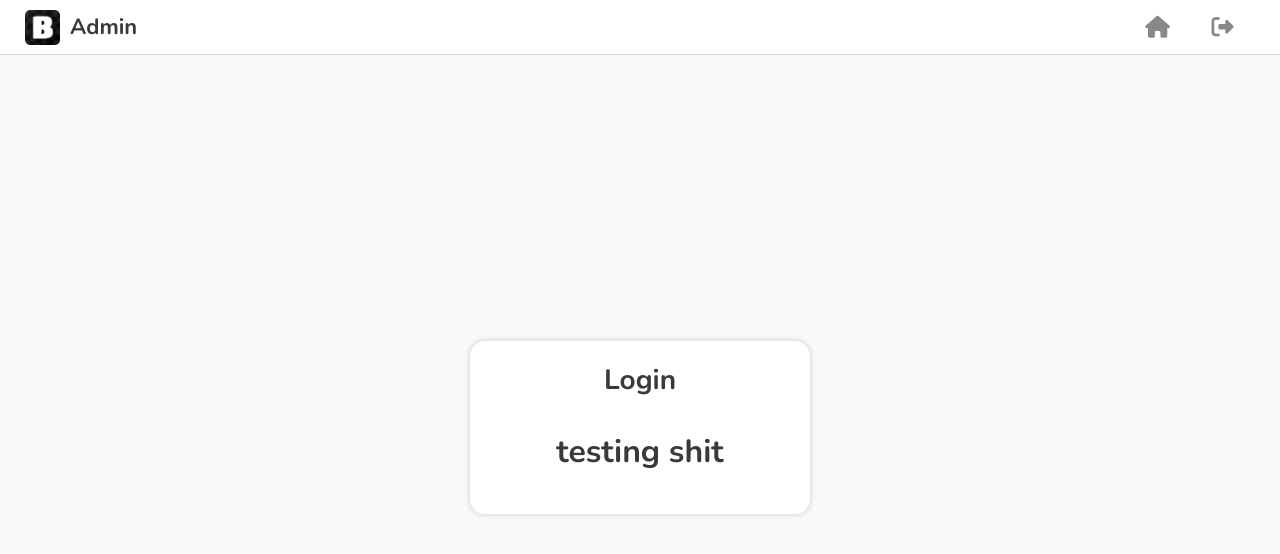
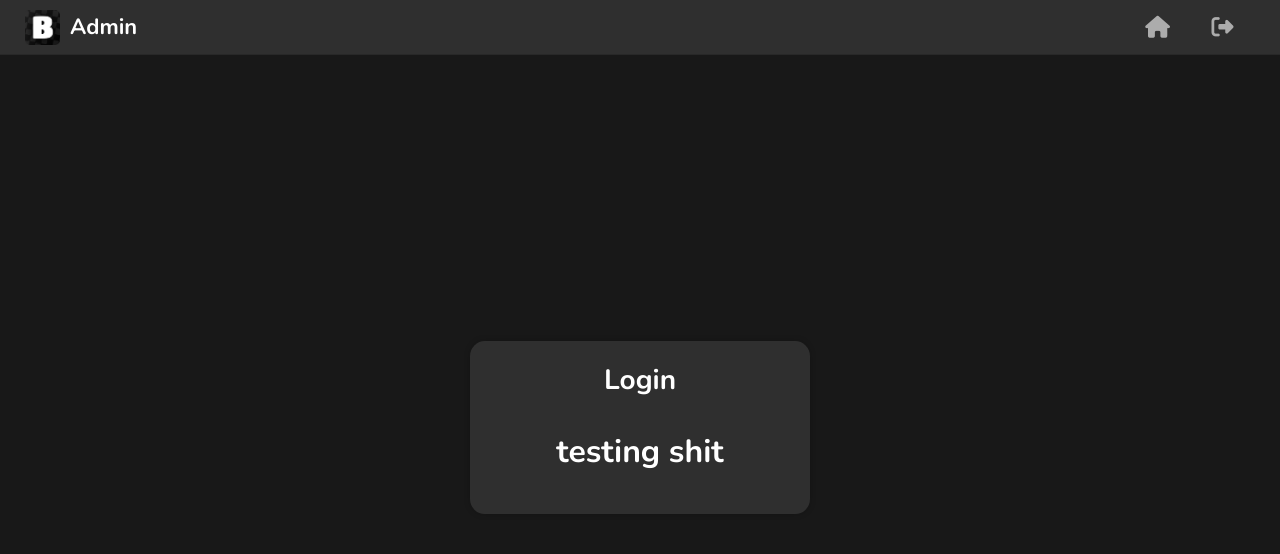
Before and after one commit to BlacketPS/admin.blacket.org, a React (Vite) app: page / in a window 1280 px wide. Shown: the top 554 px of the page. Built offline with nearby package versions, Linux system fonts and the light colour scheme; a web font is replaced by a local one.

Commit message:
dark mode instead

```diff
--- a/src/all.scss
+++ b/src/all.scss
@@ -25,13 +25,13 @@ body {
     position: absolute;
     width: 100%;
     height: 100%;
-    opacity: 0.8;
-    background-image: radial-gradient(#3a3a3a 0.5px, #fafafa 0.5px);
+    filter: brightness(0.5);
+    background-color: var(--background-color);
     background-size: 10px 10px;
 }
 
 .container {
-    background-color: #fff;
+    background-color: var(--background-color);
     width: 90%;
     max-width: 300px;
     padding: 20px;
--- a/src/components/Header/styles.module.scss
+++ b/src/components/Header/styles.module.scss
@@ -5,7 +5,7 @@
     width: 100%;
     height: 55px;
     border-bottom: 1px solid rgba(0, 0, 0, 0.15);
-    background-color: #fff;
+    background-color: var(--background-color);
     padding: 0 25px;
     display: flex;
     flex-direction: row;
@@ -14,28 +14,13 @@
     box-sizing: border-box;
 }
 
-.sidebar {
-    position: fixed;
-    top: 55px;
-    left: 0;
-    width: 220px;
-    height: calc(100% - 55px);
-    box-sizing: border-box;
-    padding: 20px;
-    background-color: #f7fafc;
-    border-right: 1px solid rgba(0, 0, 0, 0.15);
-    outline: none;
-    display: flex;
-    flex-direction: column;
-}
-
 .homeLink {
     text-decoration: none;
     height: 35px;
     display: flex;
     flex-direction: row;
     align-items: center;
-    color: #3a3a3a;
+    color: var(--accent-color);
     font-size: 22px;
     font-weight: bold;
     user-select: none;
@@ -64,7 +49,7 @@
     justify-content: center;
     align-items: center;
     margin: 0 10px;
-    color: #3a3a3a;
+    color: var(--accent-color);
     opacity: 0.6;
     transition: 200ms;
 
--- /dev/null
+++ b/src/components/Sidebar/index.tsx
@@ -0,0 +1,5 @@
+import "./styles.module.scss";
+
+export default function Sidebar() {
+    return <h1>Blooket LLC Meeting</h1>;
+}
--- a/src/styles/variables.scss
+++ b/src/styles/variables.scss
@@ -6,8 +6,8 @@
 @import url("https://ka-f.fontawesome.com/releases/v6.4.2/css/pro-v4-font-face.min.css");
 
 :root {
-    --background-color: #fafafa;
-    --accent-color: #3a3a3a;
+    --background-color: #2f2f2f;
+    --accent-color: #ffffff;
 }
 
 * {
```
Also changed, not shown: src/components/Sidebar/styles.module.scss (added, +14 -0 lines).
